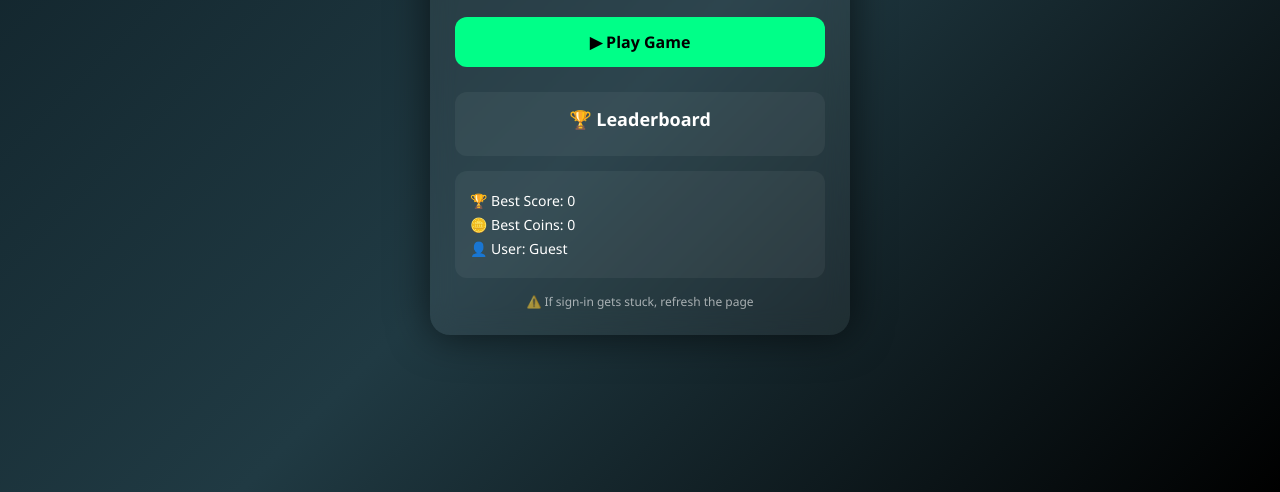
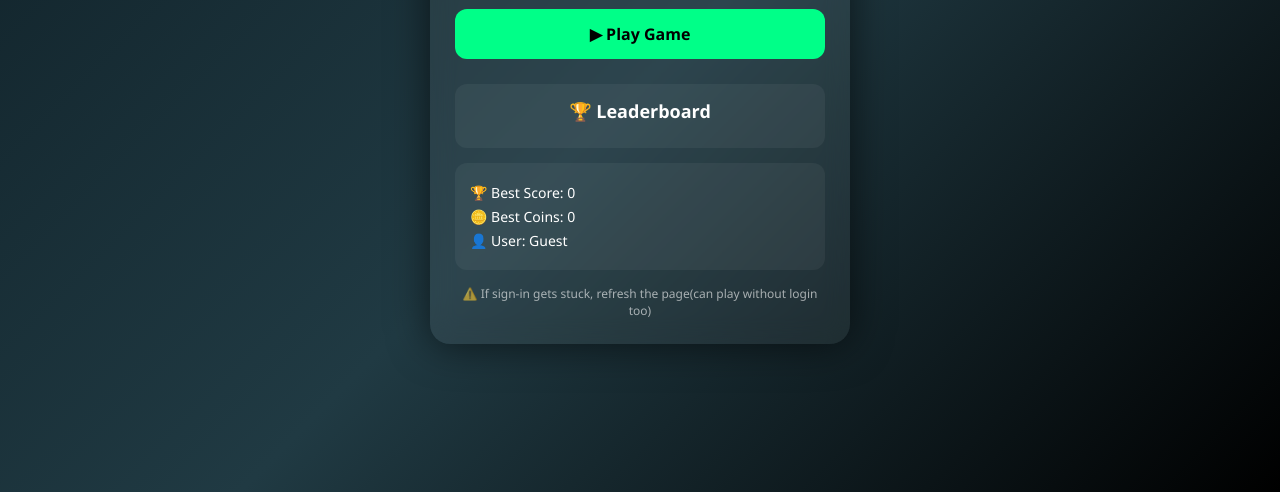
Before and after one commit to momin-AM/endless-runner, a website built with Vite: page index.html in a window 1280 px wide. Shown: the part 308-800 px from the top of the page. Built offline with nearby package versions, Linux system fonts and the light colour scheme; some packages are replaced by stand-ins of ours; no server answers; the database is empty.

Commit message:
added a little msg

```diff
--- a/index.html
+++ b/index.html
@@ -124,7 +124,7 @@
       <p>👤 User: Guest</p>
     </div>
 
-    <p class="note">⚠️ If sign-in gets stuck, refresh the page</p>
+    <p class="note">⚠️ If sign-in gets stuck, refresh the page(can play without login too)</p>
   </div>
 
   <script type="module">
```
